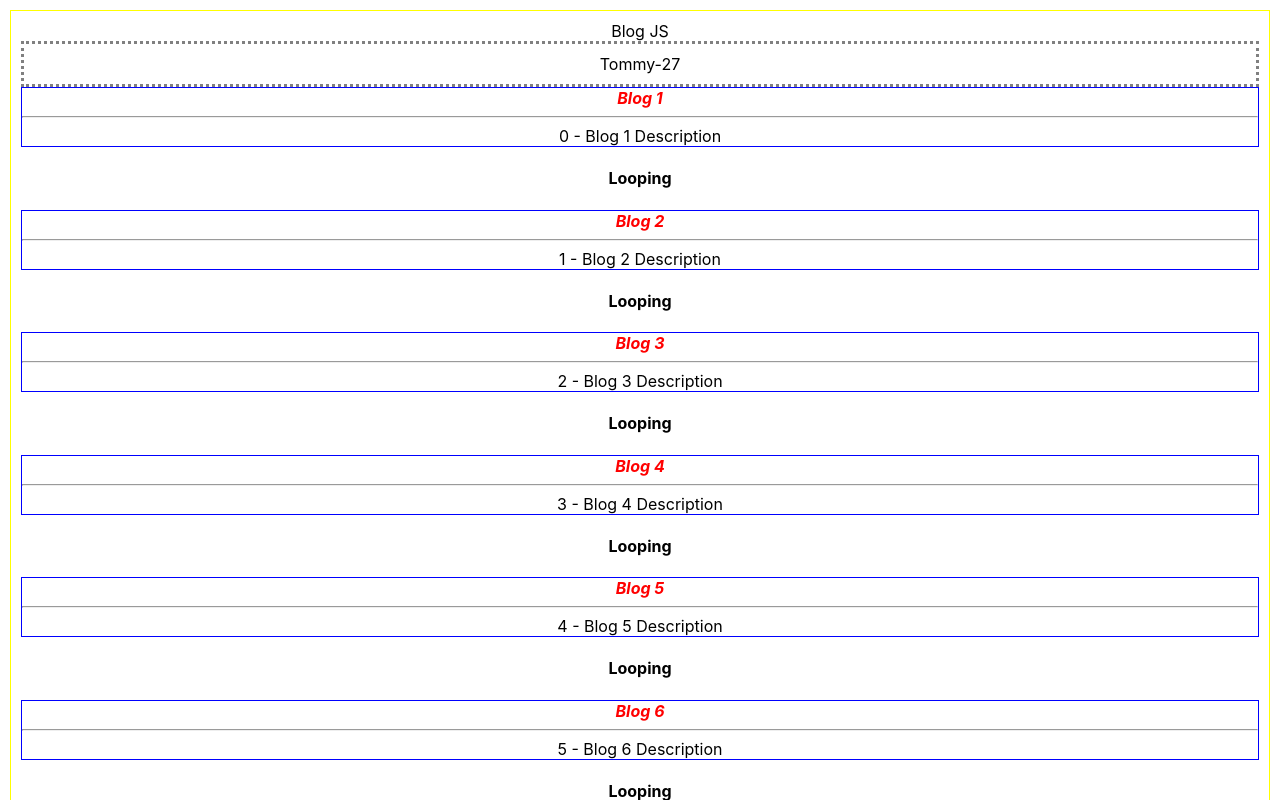
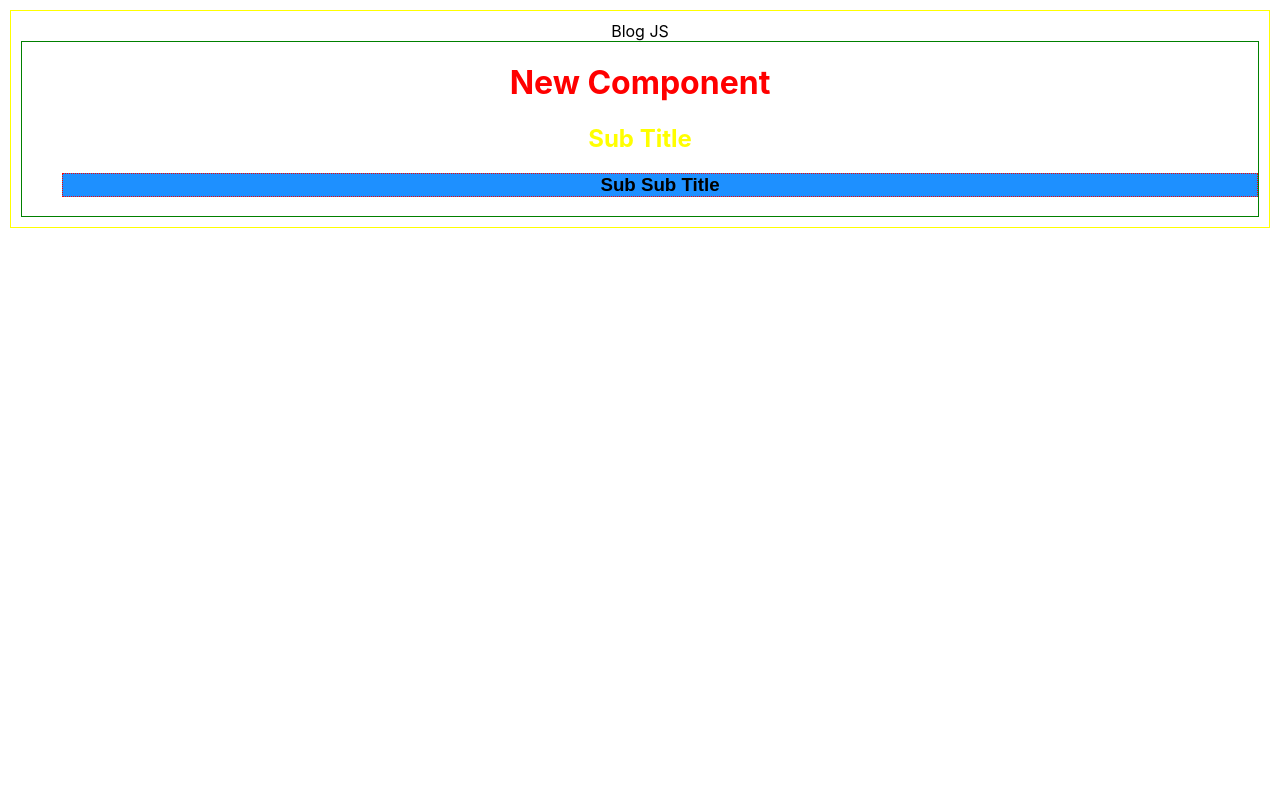
Before and after one commit to fdikmen/MERN5, a React (Create React App) app in the folder Lesson01/helloapp/: page / in a window 1280 px wide. Shown: the top 800 px of the page. Built offline with nearby package versions, Linux system fonts and the light colour scheme.

Commit message:
Added lesson 04 part1

```diff
--- a/Lesson01/helloapp/src/components/Blog.js
+++ b/Lesson01/helloapp/src/components/Blog.js
@@ -1,6 +1,7 @@
 import React, { Component } from "react";
 import BlogItem from "./BlogItem";
 import PTSample from "./PTSample";
+import SampleConst from "./SampleConst";
 
 /*class Blog extends React.Component
 {
@@ -13,6 +14,7 @@ class Blog extends Component {
     let age=27;
     let person = {id:"Test",username:"Ema"}
 
+
     return (
       <div
         style={{ border: "1px solid yellow", margin: "10px", padding: "10px" }}
@@ -24,16 +26,16 @@ class Blog extends Component {
         {/* {  blogInfos.map((item,i)=> console.log("DATA::",item.textDesc," Index:",i) )} */}
         {/* <BlogItem count={0} head="Head" desc="Desc"/> */}
 
-
-        <PTSample user={person} name={name} age={age} />
+        <SampleConst value1="88" value2="Test"/>
+        {/* <PTSample user={person} name={name} age={age} surname="Emma"/> */}
 
 
-        {this.props.data.map((item, i) => (
+        {/* {this.props.data.map((item, i) => (
           <div key={i}>
             <BlogItem count={i} head={item.textHead} desc={item.textDesc} />
             <h4>Looping</h4>
           </div>
-        ))}
+        ))} */}
       </div>
     );
   }
--- a/Lesson01/helloapp/src/components/PTSample.js
+++ b/Lesson01/helloapp/src/components/PTSample.js
@@ -3,6 +3,7 @@ import PropTypes from "prop-types";
 import React, { Component } from "react";
 
 export default class PTSample extends Component {
+  static defaultProps = {surname:"Test Default"}
   static propTypes = { name: PropTypes.string.isRequired,
 age:PropTypes.oneOfType([PropTypes.number,PropTypes.bool]),
 user:PropTypes.shape({id:PropTypes.number,username:PropTypes.string}) };
@@ -10,7 +11,9 @@ user:PropTypes.shape({id:PropTypes.number,username:PropTypes.string}) };
       let {name,age,user}=this.props;
     return (
       <div style={{ border: "3px dotted gray", padding: "10px" }}>
-        {name}-{age}
+        {name}-{age} <br/>
+        Surname:{this.props.surname}
+
       </div>
     );
   }
--- /dev/null
+++ b/Lesson01/helloapp/src/components/SampleConst.js
@@ -0,0 +1,27 @@
+import React, { Component } from "react";
+
+export default class SampleConst extends Component {
+  constructor(props) {
+    super(props);
+
+    this.state = {};
+    console.log("Run Constructor");
+    console.log("Props::", props);
+    console.log("Props 01::", props.value1);
+  }
+  render() {
+    let subTitleCss = {
+      border: "1px dotted red",
+      marginLeft: "40px",
+      backgroundColor: "DodgerBlue",
+      fontFamily: "Arial",
+    };
+    return (
+      <div style={{ border: "1px solid green" }}>
+        <h1 style={{ color: "red" }}>New Component</h1>
+        <h2 style={{ color: "yellow" }}>Sub Title</h2>
+        <h3 style={subTitleCss}>Sub Sub Title</h3>
+      </div>
+    );
+  }
+}
```
